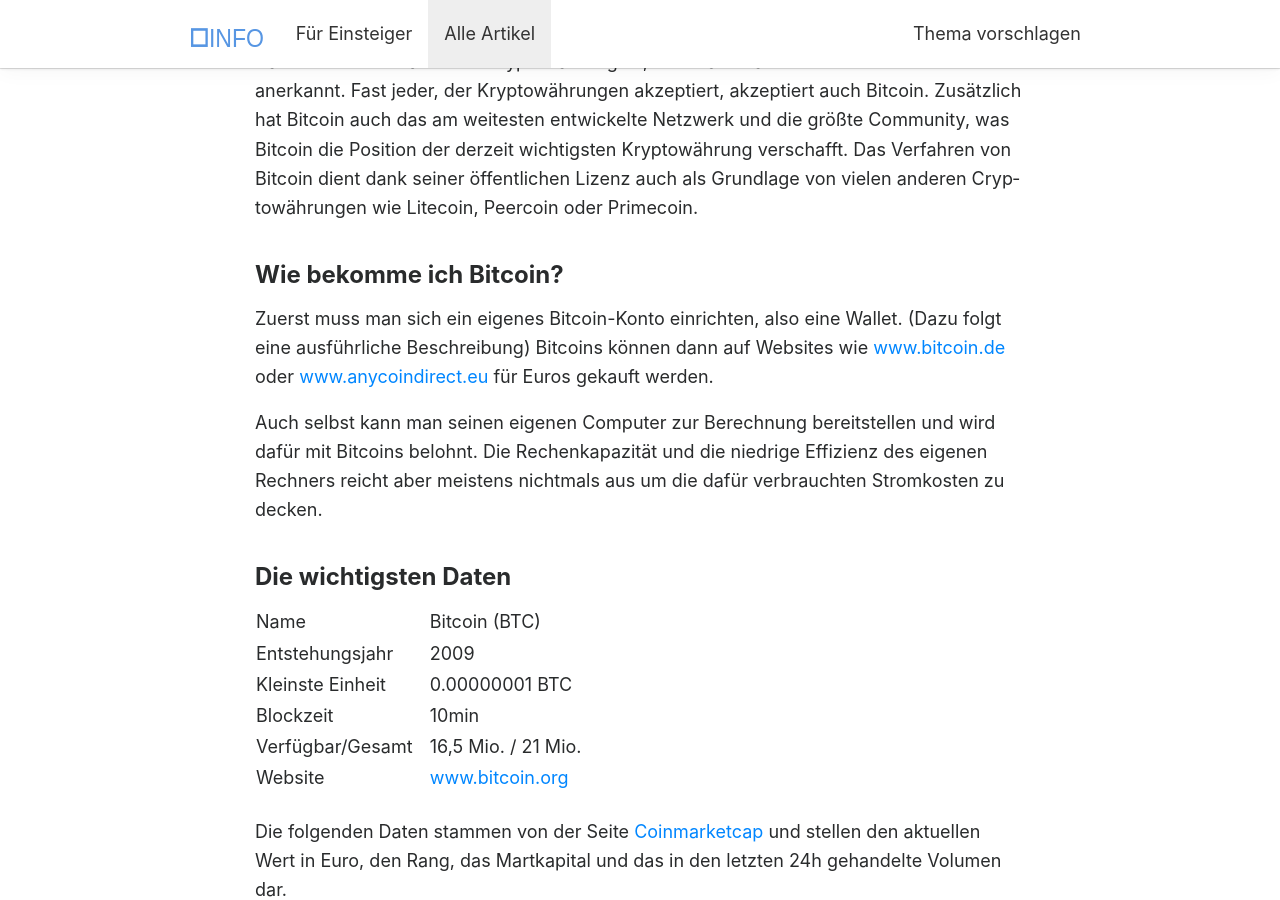
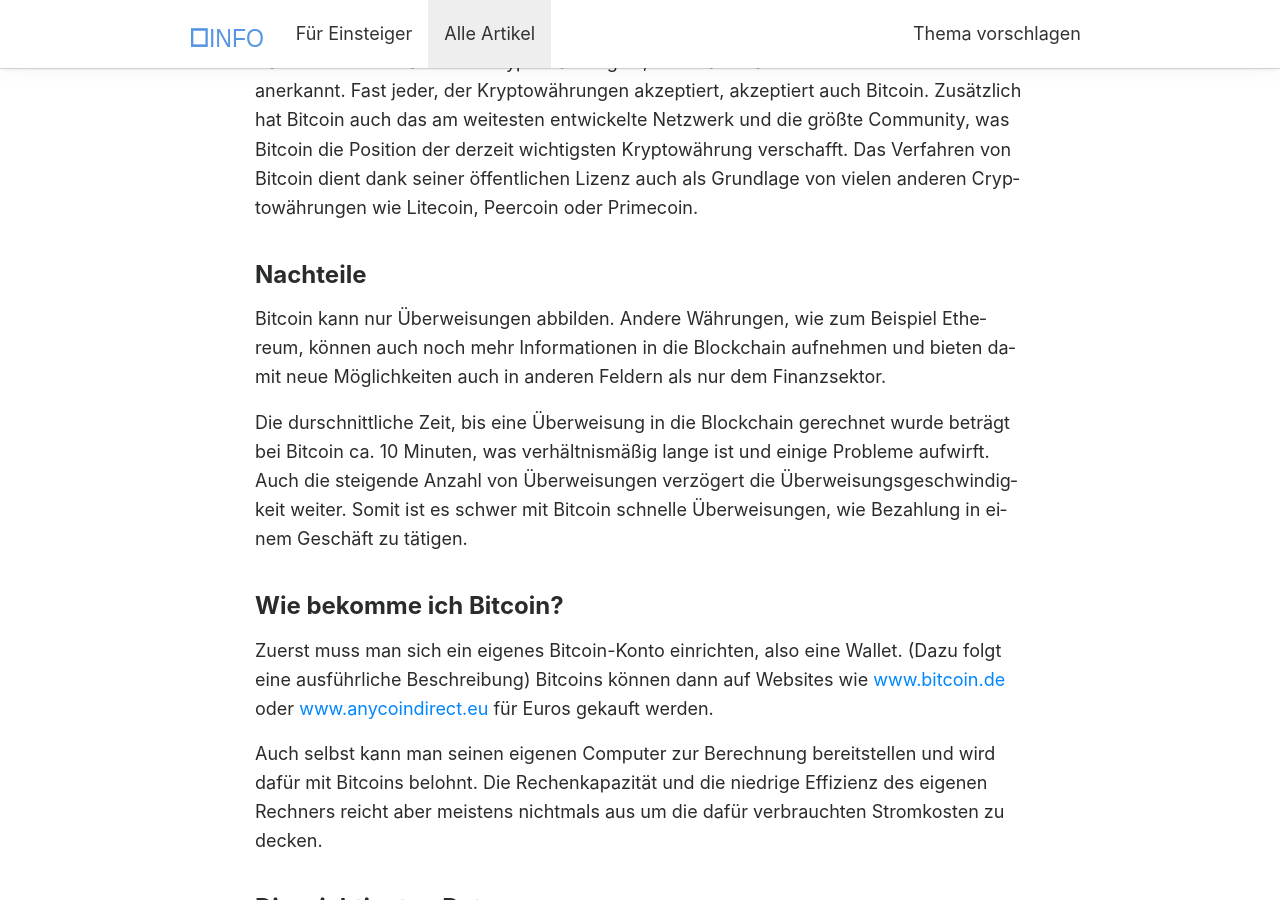
Before and after one commit to jossamarm/blockinfo.de, a Jekyll site: the page built from _posts/2017-07-23-bitcoin.md, in a window 1280 px wide and 900 px high, scrolled down 1509 px. Built offline with Jekyll 4.4.1, drawn with Linux system fonts in a browser that asks for light colours; nearby versions of some CDN libraries; a script that is not in the unit is left out; comment, search, counter and statistics services are not loaded; some of the changed text lies outside the part shown.

Commit message:
text changes

```diff
--- a/_posts/2017-07-23-bitcoin.md
+++ b/_posts/2017-07-23-bitcoin.md
@@ -11,7 +11,7 @@
 header_image: "/artikel/bitcoin/header.png"
 ---
 
-Bitcoin ist die erste entwickelte Kryptowährung und wurde 2009 von Satoshi Nakamoto (Pseudonym) veröffentlicht. Da Bitcoin die erste und bekannteste Kryptowährung ist, wird sie auch am meisten genutzt und gilt als Maßstab anderer Kryptowährungen.
+Bitcoin ist die erste, entwickelte Kryptowährung und wurde 2009 von Satoshi Nakamoto (Pseudonym) veröffentlicht. Da Bitcoin die erste und bekannteste Kryptowährung ist, wird sie auch am meisten genutzt und gilt als Maßstab anderer Kryptowährungen.
 
 #### Funktionsweise
 
@@ -38,6 +38,12 @@
 Zusätzlich hat Bitcoin auch das am weitesten entwickelte Netzwerk und die größte Community, was Bitcoin die Position der derzeit wichtigsten Kryptowährung verschafft.
 Das Verfahren von Bitcoin dient dank seiner öffentlichen Lizenz auch als Grundlage von vielen anderen Cryptowährungen wie Litecoin, Peercoin oder Primecoin.
 
+#### Nachteile
+
+Bitcoin kann nur Überweisungen abbilden. Andere Währungen, wie zum Beispiel Ethereum, können auch noch mehr Informationen in die Blockchain aufnehmen und bieten damit neue Möglichkeiten auch in anderen Feldern als nur dem Finanzsektor.
+
+Die durschnittliche Zeit, bis eine Überweisung in die Blockchain gerechnet wurde beträgt bei Bitcoin ca. 10 Minuten, was verhältnismäßig lange ist und einige Probleme aufwirft. Auch die steigende Anzahl von Überweisungen verzögert die Überweisungsgeschwindigkeit weiter. Somit ist es schwer mit Bitcoin schnelle Überweisungen, wie Bezahlung in einem Geschäft zu tätigen.
+
 #### Wie bekomme ich Bitcoin?
 
 Zuerst muss man sich ein eigenes Bitcoin-Konto einrichten, also eine Wallet. (Dazu folgt eine ausführliche Beschreibung)
```
